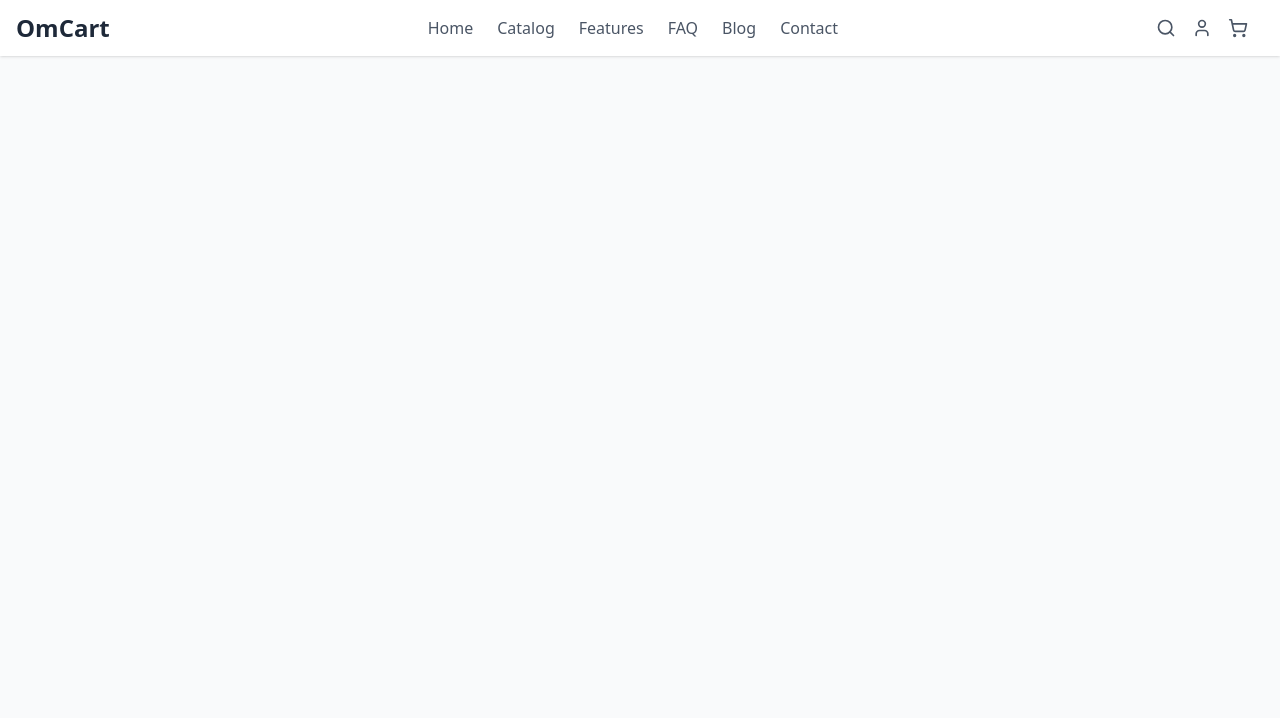
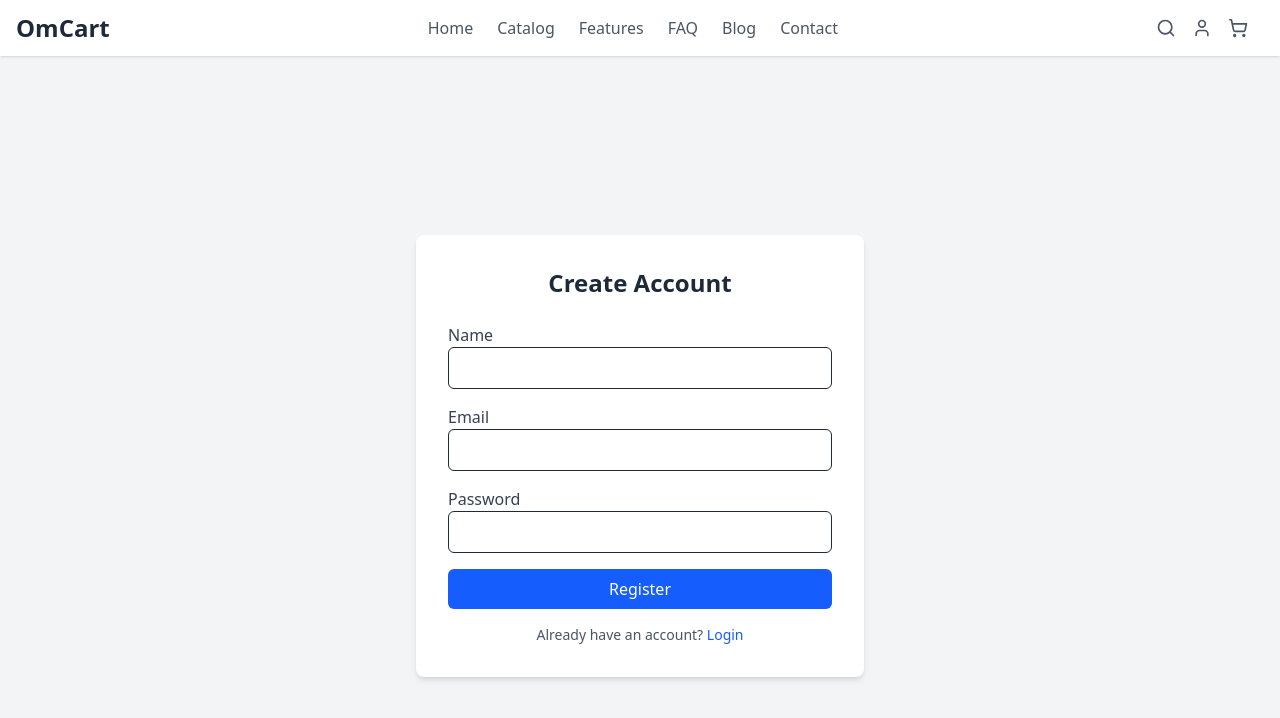
Before and after one commit to gptaom/OmCart, a React (Vite) app in the folder client/: page /register in a window 1280 px wide. Shown: the top 718 px of the page. Built offline with nearby package versions, Linux system fonts and the light colour scheme.

Commit message:
Add Login and Register UI pages with routing

```diff
--- a/client/src/App.jsx
+++ b/client/src/App.jsx
@@ -5,6 +5,8 @@
 import Products from './pages/Products';
 import ProductDetails from './pages/ProductDetails';
 import Cart from './pages/Cart';
+import Login from './pages/Login';
+import Register from './pages/Register';
 
 const App = () => {
   return (
@@ -15,6 +17,8 @@
         <Route path="/products" element={<Products />} />
         <Route path="/products/:id" element={<ProductDetails />} />
         <Route path="/cart" element={<Cart />} />
+        <Route path="/login" element={<Login />} />
+<Route path="/register" element={<Register />} />
       </Routes>
 
 
--- /dev/null
+++ b/client/src/pages/Login.jsx
@@ -0,0 +1,60 @@
+import React, { useState } from 'react';
+import { Link } from 'react-router-dom';
+
+const Login = () => {
+  const [email, setEmail] = useState('');
+  const [password, setPassword] = useState('');
+
+  const handleSubmit = (e) => {
+    e.preventDefault();
+    console.log('Login submitted:', { email, password });
+    // We'll replace this with real API later
+  };
+
+  return (
+    <div className="flex items-center justify-center min-h-screen bg-gray-100 px-4">
+      <div className="bg-white p-8 rounded-lg shadow-md w-full max-w-md">
+        <h2 className="text-2xl font-bold mb-6 text-center">Sign In</h2>
+        <form onSubmit={handleSubmit} className="space-y-4">
+          <div>
+            <label className="block text-gray-700">Email</label>
+            <input
+              type="email"
+              value={email}
+              onChange={(e) => setEmail(e.target.value)}
+              required
+              className="w-full px-4 py-2 border rounded-md focus:outline-none focus:ring focus:border-blue-300"
+            />
+          </div>
+
+          <div>
+            <label className="block text-gray-700">Password</label>
+            <input
+              type="password"
+              value={password}
+              onChange={(e) => setPassword(e.target.value)}
+              required
+              className="w-full px-4 py-2 border rounded-md focus:outline-none focus:ring focus:border-blue-300"
+            />
+          </div>
+
+          <button
+            type="submit"
+            className="w-full bg-blue-600 text-white py-2 rounded-md hover:bg-blue-700 transition"
+          >
+            Login
+          </button>
+        </form>
+
+        <p className="text-sm text-center text-gray-600 mt-4">
+          Don't have an account?{' '}
+          <Link to="/register" className="text-blue-600 hover:underline">
+            Register
+          </Link>
+        </p>
+      </div>
+    </div>
+  );
+};
+
+export default Login;
--- /dev/null
+++ b/client/src/pages/Register.jsx
@@ -0,0 +1,72 @@
+import React, { useState } from 'react';
+import { Link } from 'react-router-dom';
+
+const Register = () => {
+  const [name, setName] = useState('');
+  const [email, setEmail] = useState('');
+  const [password, setPassword] = useState('');
+
+  const handleSubmit = (e) => {
+    e.preventDefault();
+    console.log('Register submitted:', { name, email, password });
+    // We'll replace this with real API later
+  };
+
+  return (
+    <div className="flex items-center justify-center min-h-screen bg-gray-100 px-4">
+      <div className="bg-white p-8 rounded-lg shadow-md w-full max-w-md">
+        <h2 className="text-2xl font-bold mb-6 text-center">Create Account</h2>
+        <form onSubmit={handleSubmit} className="space-y-4">
+          <div>
+            <label className="block text-gray-700">Name</label>
+            <input
+              type="text"
+              value={name}
+              onChange={(e) => setName(e.target.value)}
+              required
+              className="w-full px-4 py-2 border rounded-md focus:outline-none focus:ring focus:border-blue-300"
+            />
+          </div>
+
+          <div>
+            <label className="block text-gray-700">Email</label>
+            <input
+              type="email"
+              value={email}
+              onChange={(e) => setEmail(e.target.value)}
+              required
+              className="w-full px-4 py-2 border rounded-md focus:outline-none focus:ring focus:border-blue-300"
+            />
+          </div>
+
+          <div>
+            <label className="block text-gray-700">Password</label>
+            <input
+              type="password"
+              value={password}
+              onChange={(e) => setPassword(e.target.value)}
+              required
+              className="w-full px-4 py-2 border rounded-md focus:outline-none focus:ring focus:border-blue-300"
+            />
+          </div>
+
+          <button
+            type="submit"
+            className="w-full bg-blue-600 text-white py-2 rounded-md hover:bg-blue-700 transition"
+          >
+            Register
+          </button>
+        </form>
+
+        <p className="text-sm text-center text-gray-600 mt-4">
+          Already have an account?{' '}
+          <Link to="/login" className="text-blue-600 hover:underline">
+            Login
+          </Link>
+        </p>
+      </div>
+    </div>
+  );
+};
+
+export default Register;
```
